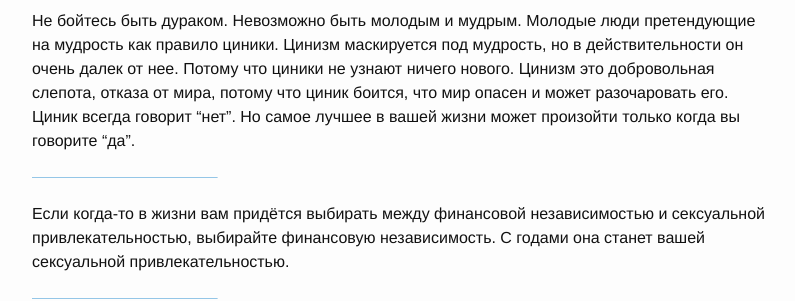
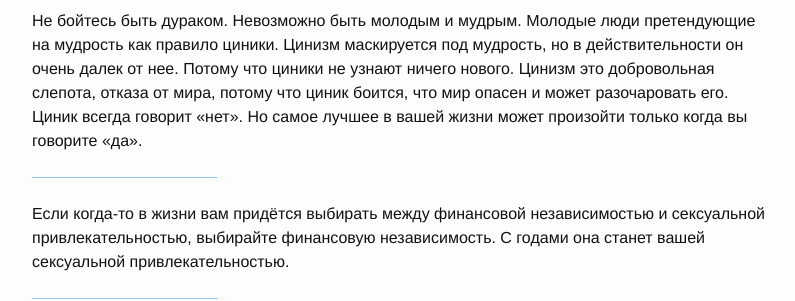
Before and after one commit to beeos/beeos.github.io, a Jekyll site: the page built from cites.md, in a window 1280 px wide and 900 px high, scrolled down 13546 px. Shown: the part 248-549 px from the top of the window, without its empty margins (238-1033 px from the left). Built offline with Jekyll 4.4.1, drawn with Linux system fonts in a browser that asks for light colours; nearby versions of some CDN libraries.

Commit message:
Misspelling mods

```diff
--- a/_data/cites.yml
+++ b/_data/cites.yml
@@ -415,7 +415,7 @@
 - text: "Ничто не делает нас такими честными, как чужое преступление."
   author: "Семен Альтов"
 
-- text: "Не бойтесь быть дураком. Невозможно быть молодым и мудрым. Молодые люди претендующие на мудрость как правило циники. Цинизм маскируется под мудрость, но в действительности он очень далек от нее. Потому что циники не узнают ничего нового. Цинизм это добровольная слепота, отказа от мира, потому что циник боится, что мир опасен и может разочаровать его. Циник всегда говорит “нет”. Но самое лучшее в вашей жизни может произойти только когда вы говорите “да”."
+- text: "Не бойтесь быть дураком. Невозможно быть молодым и мудрым. Молодые люди претендующие на мудрость как правило циники. Цинизм маскируется под мудрость, но в действительности он очень далек от нее. Потому что циники не узнают ничего нового. Цинизм это добровольная слепота, отказа от мира, потому что циник боится, что мир опасен и может разочаровать его. Циник всегда говорит «нет». Но самое лучшее в вашей жизни может произойти только когда вы говорите «да»."
 
 - text: "Если когда-то в жизни вам придётся выбирать между финансовой независимостью и сексуальной привлекательностью, выбирайте финансовую независимость. С годами она станет вашей сексуальной привлекательностью."
 
```
